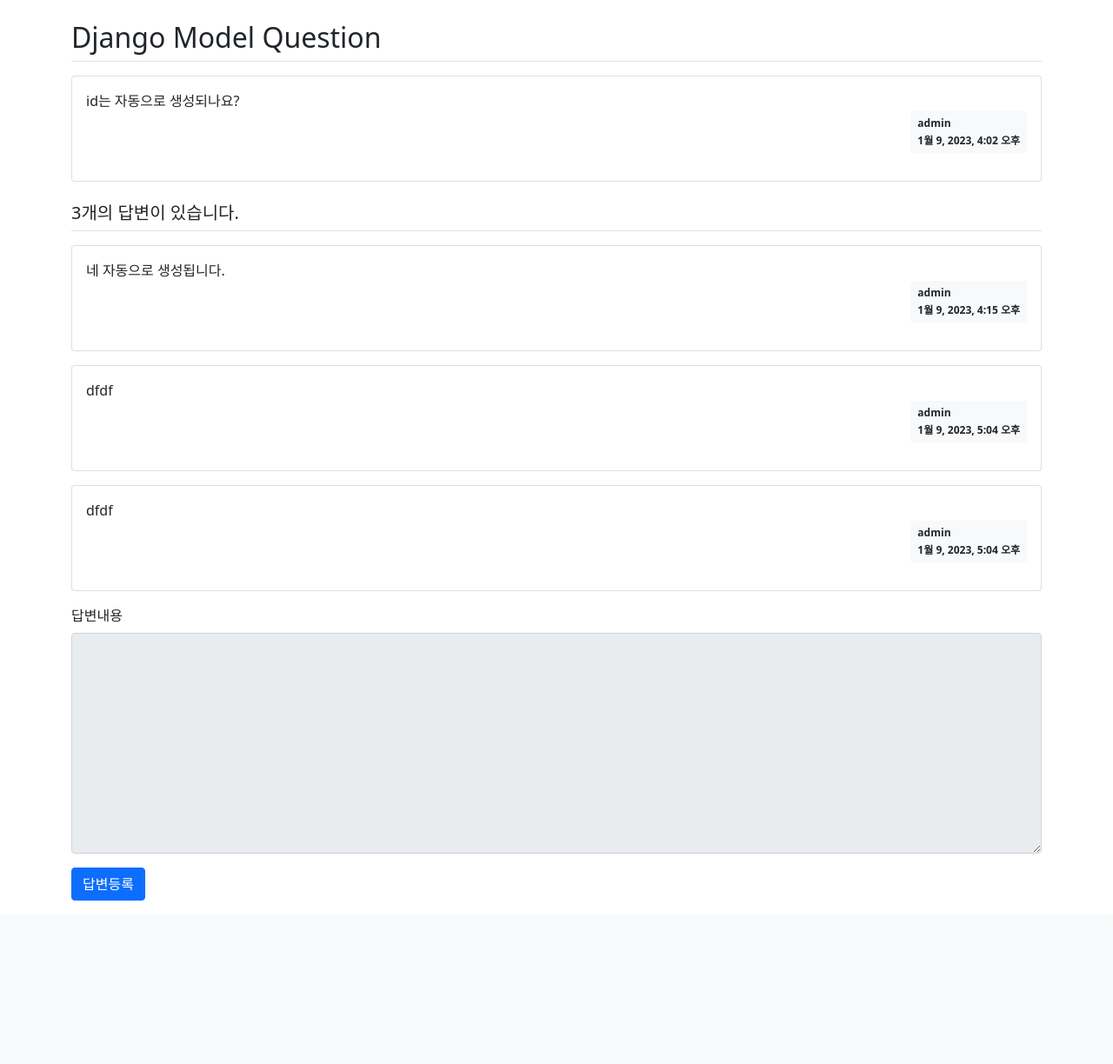
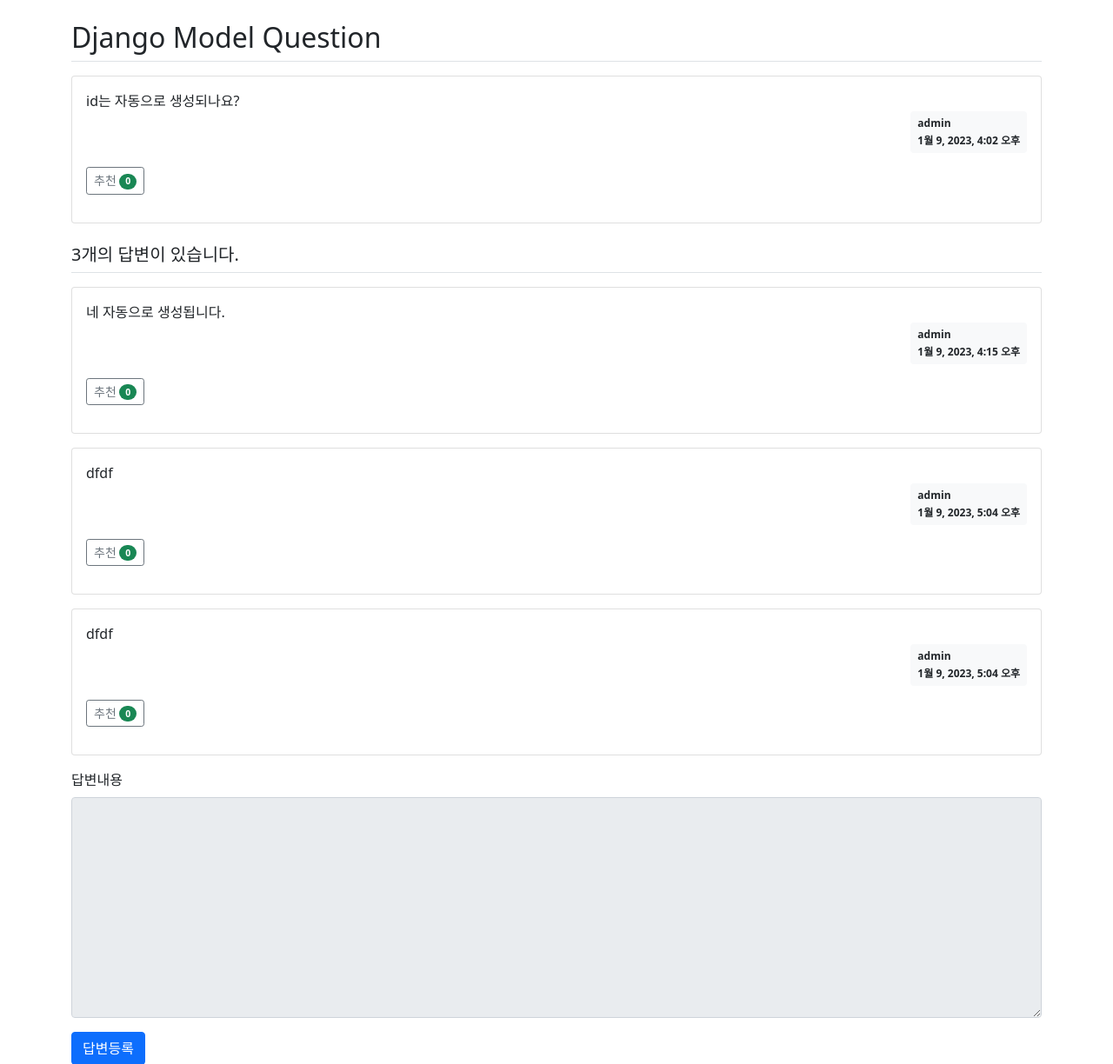
Before and after one commit to dbdbennn/JumpToDjango, a Django app: page /pybo/2/ in a window 1280 px wide. Shown: the part 57-1281 px from the top of the page at 87% size. Before the commit the page ends 1093 px from the top, so only its background shows below. Run offline with Django 3.2, Linux system fonts and the light colour scheme; data comes from the database, SQL or seed files in the repository; both versions use the stored data as it was after the commit; data that the repository does not hold is empty; some libraries are stand-ins or nearby versions.

Commit message:
3-11 추천 기능

```diff
--- a/pybo/models.py
+++ b/pybo/models.py
@@ -6,19 +6,21 @@
 
 
 class Question(models.Model):
-    author = models.ForeignKey(User, on_delete=models.CASCADE)
+    author = models.ForeignKey(User, on_delete=models.CASCADE, related_name='author_question')
     subject = models.CharField(max_length=200)
     content = models.TextField()
     create_date = models.DateTimeField()
     modify_date = models.DateTimeField(null=True, blank=True)
+    voter = models.ManyToManyField(User, related_name='voter_question')  # 추천인 추가
 
     def __str__(self):
         return self.subject
 
 
 class Answer(models.Model):
-    author = models.ForeignKey(User, on_delete=models.CASCADE)
+    author = models.ForeignKey(User, on_delete=models.CASCADE, related_name='author_answer')
     question = models.ForeignKey(Question, on_delete=models.CASCADE)
     content = models.TextField()
     create_date = models.DateTimeField()
     modify_date = models.DateTimeField(null=True, blank=True)
+    voter = models.ManyToManyField(User, related_name='voter_answer')
--- a/pybo/urls.py
+++ b/pybo/urls.py
@@ -29,4 +29,8 @@
          answer_views.answer_modify, name='answer_modify'),
     path('answer/delete/<int:answer_id>/',
          answer_views.answer_delete, name='answer_delete'),
+
+    # voter
+    path('question/vote/<int:question_id>/', question_views.question_vote, name='question_vote'),
+    path('answer/vote/<int:answer_id>/', answer_views.answer_vote, name='answer_vote'),
 ]
--- a/templates/pybo/question_detail.html
+++ b/templates/pybo/question_detail.html
@@ -30,10 +30,14 @@
                 </div>
             </div>
             <div class="my-3">
+                <a href="javascript:void(0)" data-uri="{% url 'pybo:question_vote' question.id  %}"
+                   class="recommend btn btn-sm btn-outline-secondary"> 추천
+                    <span class="badge rounded-pill bg-success">{{question.voter.count}}</span>
+                </a>
                 {% if request.user == question.author %}
                 <a href="{% url 'pybo:question_modify' question.id  %}"
                    class="btn btn-sm btn-outline-secondary">수정</a>
-                <a href="#" class="delete btn btn-sm btn-outline-secondary"
+                <a href="javascript:void(0)" class="delete btn btn-sm btn-outline-secondary"
                    data-uri="{% url 'pybo:question_delete' question.id  %}">삭제</a>
                 {% endif %}
             </div>
@@ -58,10 +62,14 @@
                 </div>
             </div>
             <div class="my-3">
+                <a href="javascript:void(0)" data-uri="{% url 'pybo:answer_vote' answer.id  %}"
+                   class="recommend btn btn-sm btn-outline-secondary"> 추천
+                    <span class="badge rounded-pill bg-success">{{answer.voter.count}}</span>
+                </a>
                 {% if request.user == answer.author %}
                 <a href="{% url 'pybo:answer_modify' answer.id  %}"
                    class="btn btn-sm btn-outline-secondary">수정</a>
-                <a href="#" class="delete btn btn-sm btn-outline-secondary "
+                <a href="javascript:void(0)" class="delete btn btn-sm btn-outline-secondary "
                    data-uri="{% url 'pybo:answer_delete' answer.id  %}">삭제</a>
                 {% endif %}
             </div>
@@ -90,5 +98,13 @@
         };
     });
 });
+const recommend_elements = document.getElementsByClassName("recommend");
+Array.from(recommend_elements).forEach(function(element) {
+    element.addEventListener('click', function() {
+        if(confirm("정말로 추천하시겠습니까?")) {
+            location.href = this.dataset.uri;
+        };
+    });
+});
 </script>
 {% endblock %}
```
Also changed, not shown: pybo/views/answer_views.py (+28 -7 lines), pybo/views/question_views.py (+21 -9 lines), db.sqlite3, pybo/migrations/0005_auto_20230111_1607.py (added). Lines whose indentation alone changed are shown as unchanged.
